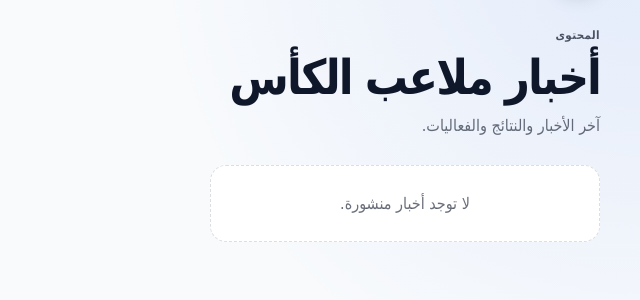
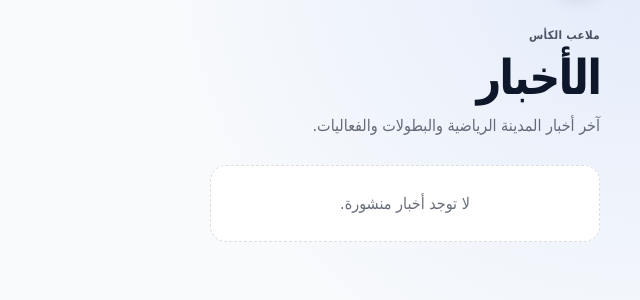
Before and after one commit to zydan25/alkas, a Flask app: page /news in a window 1280 px wide. Shown: the part 63-363 px from the top of the page, without its empty margins (640-1280 px from the left). Run offline with Flask 3, Linux system fonts and the light colour scheme; data that the repository does not hold is empty; parts of the project's set-up code (start-up, migrations or seed data) failed here and were passed over.

Commit message:
ui: complete public content and live event pages

```diff
--- a/app/templates/public/news.html
+++ b/app/templates/public/news.html
@@ -1,5 +1 @@
-{% extends "base.html" %}
-{% block content %}
-<div class="public-header"><div><div class="eyebrow">المحتوى</div><h1>أخبار ملاعب الكأس</h1><p>آخر الأخبار والنتائج والفعاليات.</p></div></div>
-<section class="content-grid">{% for post in posts %}<article class="content-card">{% if post.cover_url %}<img src="{{ post.cover_url }}" alt="{{ post.title_ar }}">{% endif %}<div class="content-body"><span class="card-meta">خبر</span><h2>{{ post.title_ar }}</h2><p>{{ post.summary_ar or (post.body_ar or '')[:180] }}</p></div></article>{% else %}<div class="empty-state">لا توجد أخبار منشورة.</div>{% endfor %}</section>
-{% endblock %}
+{% extends "base.html" %}{% block content %}<div class="public-header"><div><div class="eyebrow">ملاعب الكأس</div><h1>الأخبار</h1><p>آخر أخبار المدينة الرياضية والبطولات والفعاليات.</p></div></div><section class="content-grid">{% for p in posts %}<article class="content-card">{% if p.cover_url %}<img src="{{ p.cover_url }}" alt="{{ p.title_ar }}">{% endif %}<div class="content-body"><div class="card-meta">خبر</div><h2>{{ p.title_ar }}</h2><p>{{ p.summary_ar or '' }}</p><small>{{ p.published_at.strftime("%Y-%m-%d") if p.published_at else '' }}</small></div></article>{% else %}<div class="empty-state">لا توجد أخبار منشورة.</div>{% endfor %}</section>{% endblock %}
```
